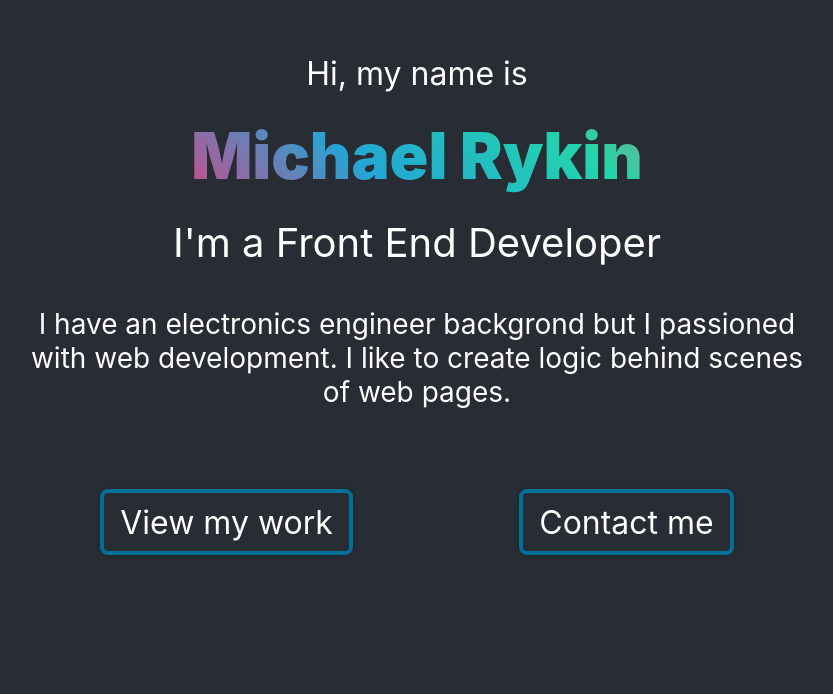
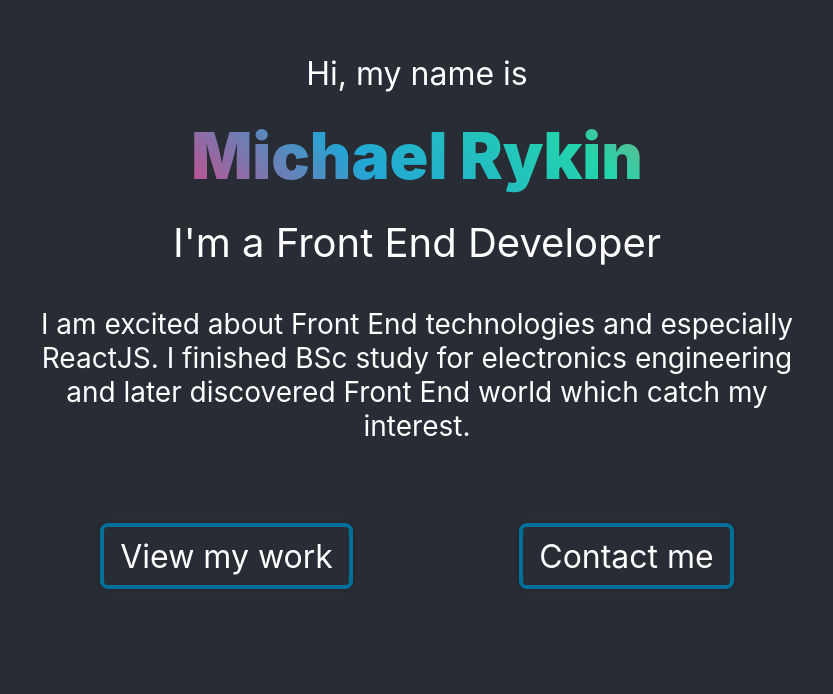
Before and after one commit to michael-ryk/Home_page, a React (Create React App) app: page / in a window 1280 px wide. Shown: the part 106-800 px from the top of the page, without its empty margins (223-1056 px from the left). Built offline with nearby package versions, Linux system fonts and the light colour scheme.

Commit message:
Change about me text

```diff
--- a/src/assets/Constants.js
+++ b/src/assets/Constants.js
@@ -2,5 +2,5 @@ export const welcome = {
   intro: 'Hi, my name is',
   myName: 'Michael Rykin',
   whoAmI: 'I\'m a Front End Developer',
-  aboutMeText: 'I have an electronics engineer backgrond but I passioned with web development. I like to create logic behind scenes of web pages.',
+  aboutMeText: 'I am excited about Front End technologies and especially ReactJS. I finished BSc study for electronics engineering and later discovered Front End world which catch my interest.',
 };
```
